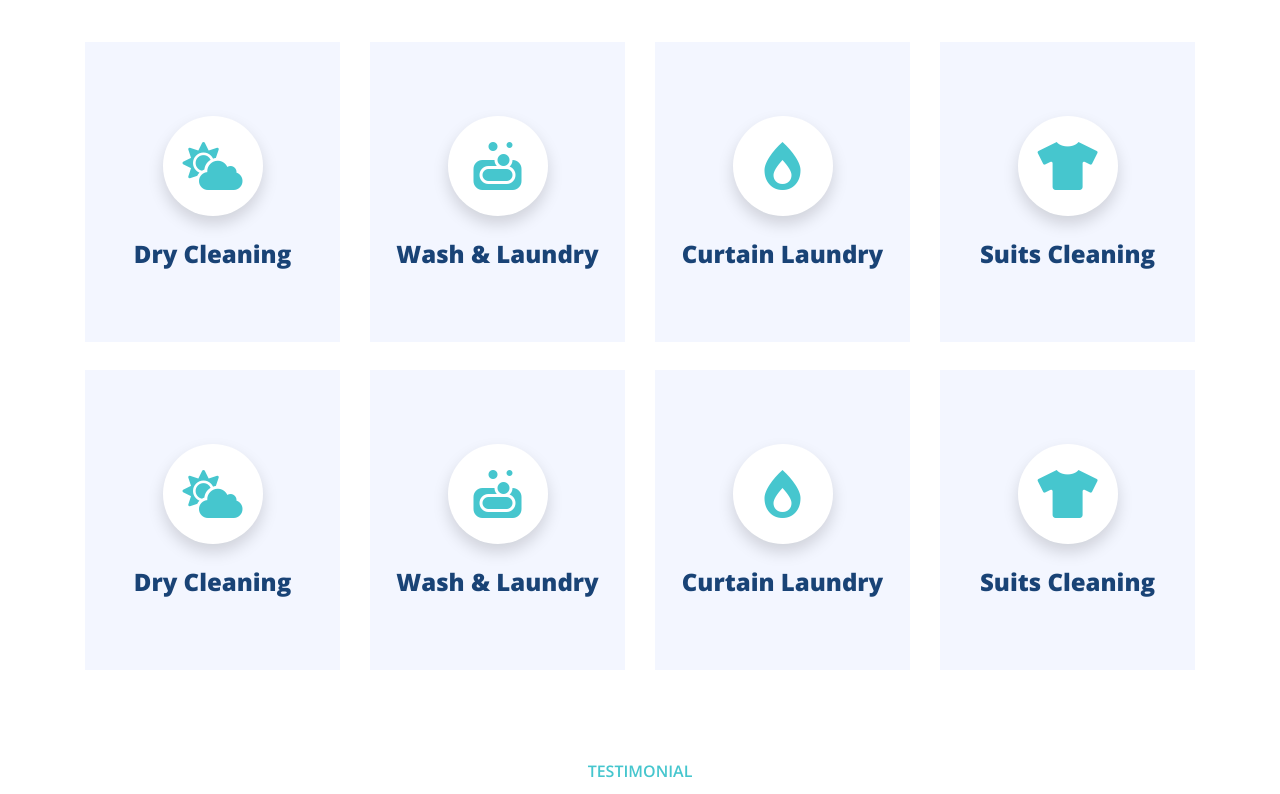
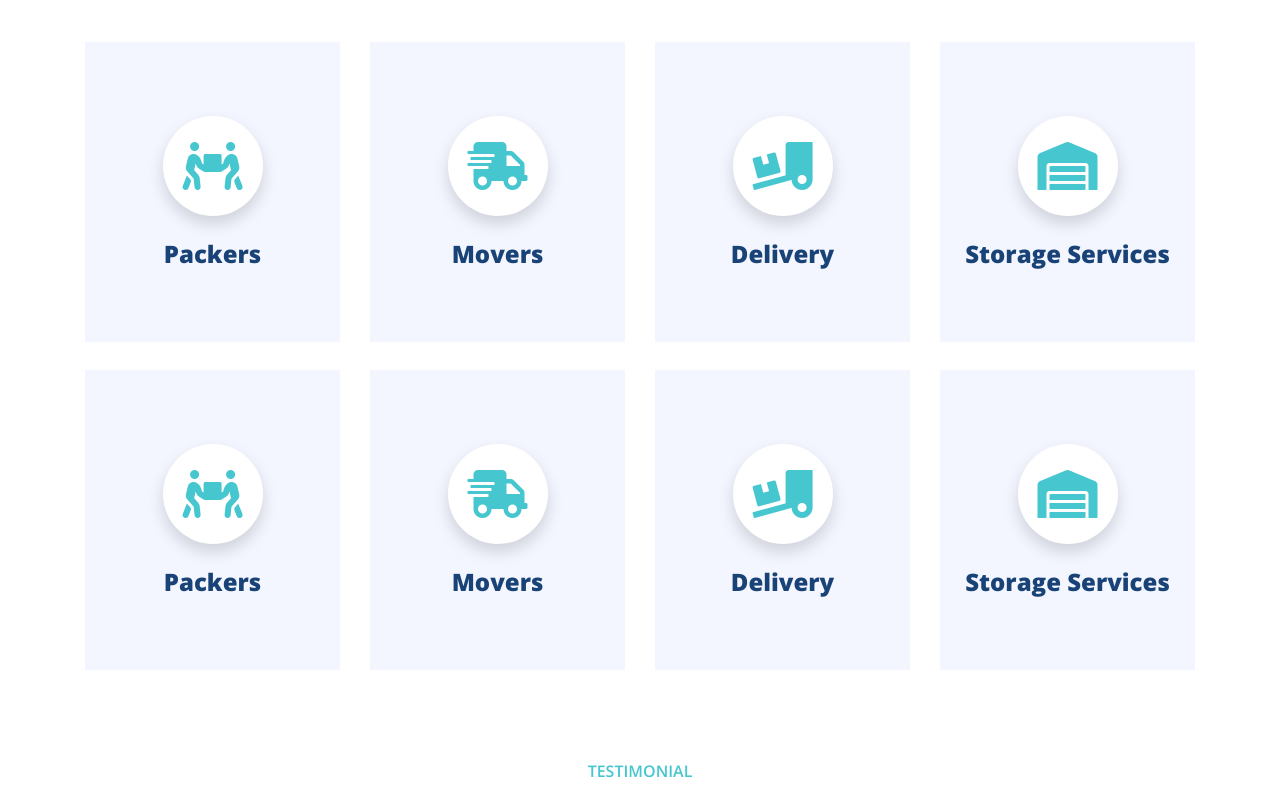
Before and after one commit to imvision/movers-dubai, a plain HTML site: page service.html in a window 1280 px wide. Shown: the part 550-1344 px from the top of the page. Drawn offline with nearby package versions, Linux system fonts and the light colour scheme.

Commit message:
fixed services

```diff
--- a/service.html
+++ b/service.html
@@ -108,65 +108,65 @@
                 <div class="col-lg-3 col-md-6 pb-1">
                     <div class="d-flex flex-column align-items-center justify-content-center text-center bg-light mb-4 px-4" style="height: 300px;">
                         <div class="d-inline-flex align-items-center justify-content-center bg-white shadow rounded-circle mb-4" style="width: 100px; height: 100px;">
-                            <i class="fa fa-3x fa-cloud-sun text-secondary"></i>
+                            <i class="fas fa-3x fa-people-carry text-secondary"></i>
                         </div>
-                        <h4 class="font-weight-bold m-0">Dry Cleaning</h4>
+                        <h4 class="font-weight-bold m-0">Packers</h4>
                     </div>
                 </div>
                 <div class="col-lg-3 col-md-6 pb-1">
                     <div class="d-flex flex-column align-items-center justify-content-center text-center bg-light mb-4 px-4" style="height: 300px;">
                         <div class="d-inline-flex align-items-center justify-content-center bg-white shadow rounded-circle mb-4" style="width: 100px; height: 100px;">
-                            <i class="fas fa-3x fa-soap text-secondary"></i>
+                            <i class="fa fa-3x fa-shipping-fast text-secondary"></i>
                         </div>
-                        <h4 class="font-weight-bold m-0">Wash & Laundry</h4>
+                        <h4 class="font-weight-bold m-0">Movers</h4>
                     </div>
                 </div>
                 <div class="col-lg-3 col-md-6 pb-1">
                     <div class="d-flex flex-column align-items-center justify-content-center text-center bg-light mb-4 px-4" style="height: 300px;">
                         <div class="d-inline-flex align-items-center justify-content-center bg-white shadow rounded-circle mb-4" style="width: 100px; height: 100px;">
-                            <i class="fa fa-3x fa-burn text-secondary"></i>
+                            <i class="fa fa-3x fa-truck-loading text-secondary"></i>
                         </div>
-                        <h4 class="font-weight-bold m-0">Curtain Laundry</h4>
+                        <h4 class="font-weight-bold m-0">Delivery</h4>
                     </div>
                 </div>
                 <div class="col-lg-3 col-md-6 pb-1">
                     <div class="d-flex flex-column align-items-center justify-content-center text-center bg-light mb-4 px-4" style="height: 300px;">
                         <div class="d-inline-flex align-items-center justify-content-center bg-white shadow rounded-circle mb-4" style="width: 100px; height: 100px;">
-                            <i class="fa fa-3x fa-tshirt text-secondary"></i>
+                            <i class="fas fa-3x fa-warehouse text-secondary"></i>
                         </div>
-                        <h4 class="font-weight-bold m-0">Suits Cleaning</h4>
+                        <h4 class="font-weight-bold m-0">Storage Services</h4>
                     </div>
                 </div>
                 <div class="col-lg-3 col-md-6 pb-1">
                     <div class="d-flex flex-column align-items-center justify-content-center text-center bg-light mb-4 px-4" style="height: 300px;">
                         <div class="d-inline-flex align-items-center justify-content-center bg-white shadow rounded-circle mb-4" style="width: 100px; height: 100px;">
-                            <i class="fa fa-3x fa-cloud-sun text-secondary"></i>
+                            <i class="fas fa-3x fa-people-carry text-secondary"></i>
                         </div>
-                        <h4 class="font-weight-bold m-0">Dry Cleaning</h4>
+                        <h4 class="font-weight-bold m-0">Packers</h4>
                     </div>
                 </div>
                 <div class="col-lg-3 col-md-6 pb-1">
                     <div class="d-flex flex-column align-items-center justify-content-center text-center bg-light mb-4 px-4" style="height: 300px;">
                         <div class="d-inline-flex align-items-center justify-content-center bg-white shadow rounded-circle mb-4" style="width: 100px; height: 100px;">
-                            <i class="fas fa-3x fa-soap text-secondary"></i>
+                            <i class="fa fa-3x fa-shipping-fast text-secondary"></i>
                         </div>
-                        <h4 class="font-weight-bold m-0">Wash & Laundry</h4>
+                        <h4 class="font-weight-bold m-0">Movers</h4>
                     </div>
                 </div>
                 <div class="col-lg-3 col-md-6 pb-1">
                     <div class="d-flex flex-column align-items-center justify-content-center text-center bg-light mb-4 px-4" style="height: 300px;">
                         <div class="d-inline-flex align-items-center justify-content-center bg-white shadow rounded-circle mb-4" style="width: 100px; height: 100px;">
-                            <i class="fa fa-3x fa-burn text-secondary"></i>
+                            <i class="fa fa-3x fa-truck-loading text-secondary"></i>
                         </div>
-                        <h4 class="font-weight-bold m-0">Curtain Laundry</h4>
+                        <h4 class="font-weight-bold m-0">Delivery</h4>
                     </div>
                 </div>
                 <div class="col-lg-3 col-md-6 pb-1">
                     <div class="d-flex flex-column align-items-center justify-content-center text-center bg-light mb-4 px-4" style="height: 300px;">
                         <div class="d-inline-flex align-items-center justify-content-center bg-white shadow rounded-circle mb-4" style="width: 100px; height: 100px;">
-                            <i class="fa fa-3x fa-tshirt text-secondary"></i>
+                            <i class="fas fa-3x fa-warehouse text-secondary"></i>
                         </div>
-                        <h4 class="font-weight-bold m-0">Suits Cleaning</h4>
+                        <h4 class="font-weight-bold m-0">Storage Services</h4>
                     </div>
                 </div>
             </div>
```
